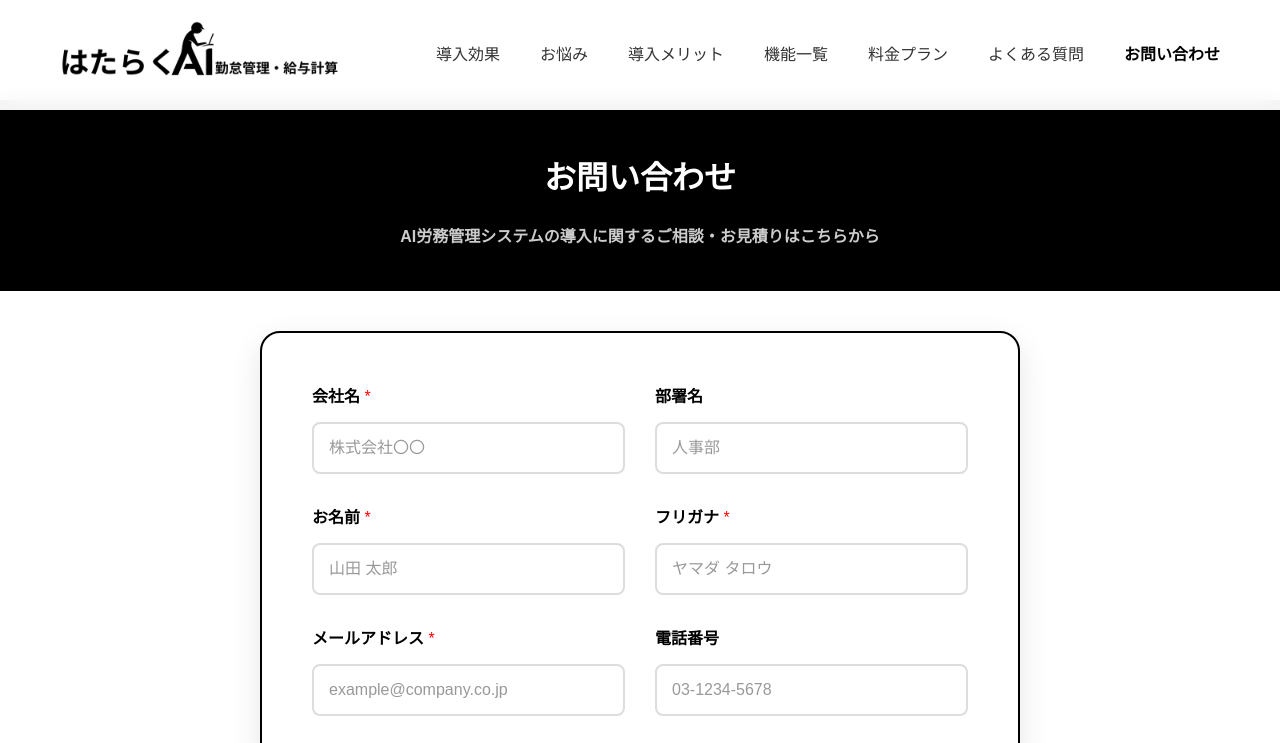
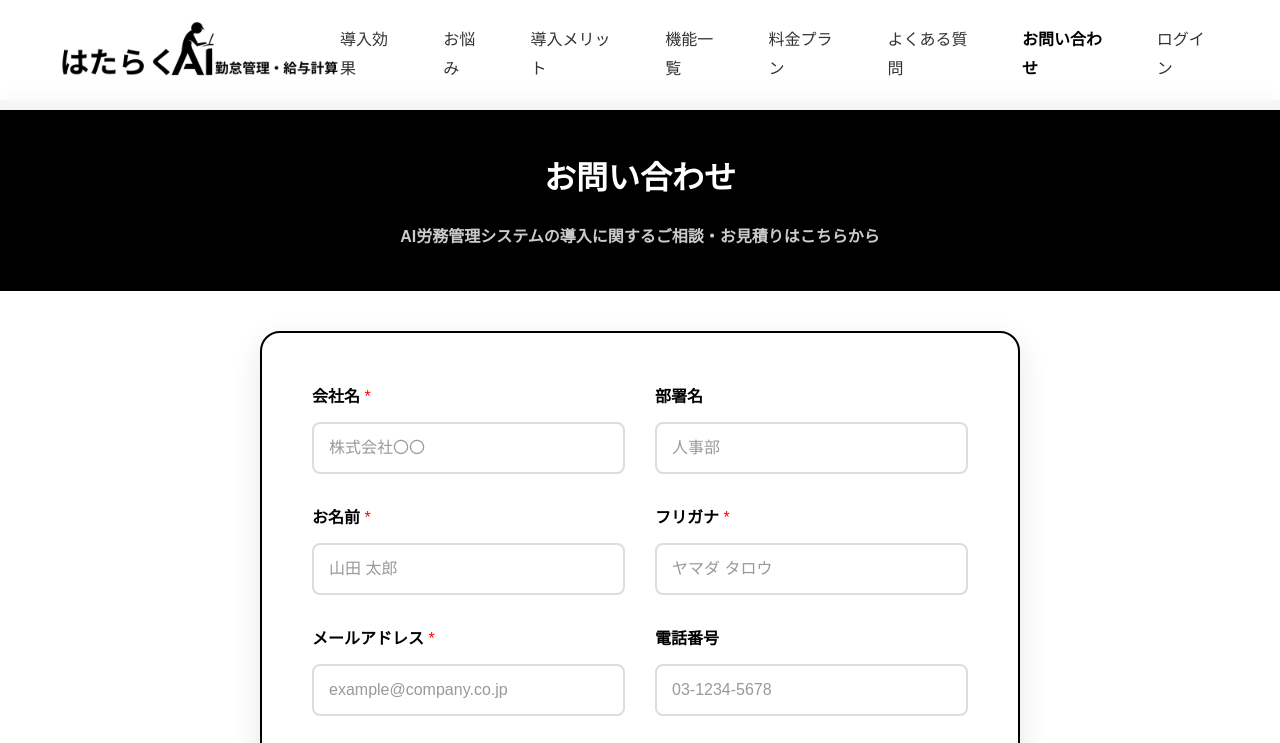
Before and after one commit to SYUSOCHASO/hataraku-ai, a plain HTML site: page contact.html in a window 1280 px wide. Shown: the top 743 px of the page. Drawn offline with Linux system fonts and the light colour scheme.

Commit message:
Update contact.html

```diff
--- a/contact.html
+++ b/contact.html
@@ -27,6 +27,7 @@
                     <li><a href="index.html#pricing">料金プラン</a></li>
                     <li><a href="index.html#faq">よくある質問</a></li>
                     <li><a href="contact.html" class="active">お問い合わせ</a></li>
+                    <li><a href="#" class="btn-login">ログイン</a></li>
                 </ul>
                 <div id="hamburger" class="hamburger">
                     <span></span>
@@ -48,6 +49,7 @@
                     <li><a href="index.html#pricing">料金プラン</a></li>
                     <li><a href="index.html#faq">よくある質問</a></li>
                     <li><a href="contact.html">お問い合わせ</a></li>
+                    <li><a href="#" class="btn-login">ログイン</a></li>
                 </ul>
             </nav>
         </div>
```
